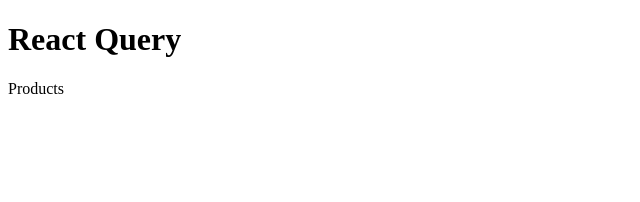
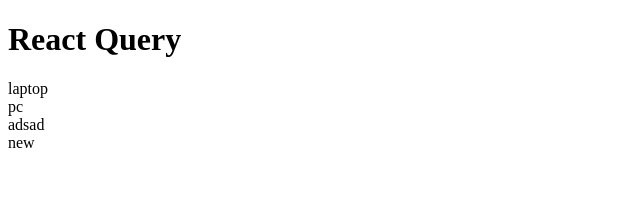
Before and after one commit to pyvan23/react-query, a React (Vite) app: page / in a window 1280 px wide. Shown: the top 202 px of the page, without its empty margins (0-640 px from the left). Built offline with nearby package versions, Linux system fonts and the light colour scheme; data requests are answered from the project's data file.

Commit message:
return products

```diff
--- a/src/api/productsApi.js
+++ b/src/api/productsApi.js
@@ -4,7 +4,7 @@
   baseURL: "http://localhost:3000",
 });
 
-const getProducts = async () => {
-    const res =   await productsApi.get("/products");
+export const getProducts = async () => {
+    const resp =   await productsApi.get("/products");
     return resp.data
 };
--- a/src/components/Products.jsx
+++ b/src/components/Products.jsx
@@ -1,11 +1,24 @@
+import { useQuery } from '@tanstack/react-query'
 
+import { getProducts } from '../api/productsApi'
 
 export const Products = () => {
 
+    const { isLoading, data:products, isError , error} = useQuery({
+        queryKey:['products'],
+        queryFn: getProducts
+
+    })
+
+    if(isLoading) return <>...Loading</>
+    if(isError) return <>{error.message}</>
+
+    console.log(products)
+    return products.map(product=>
+        <>
+        <div key={product.id}>{product.name}</div>
+        </>)
 
 
 
-  return (
-    <div>Products</div>
-  )
 }
```
